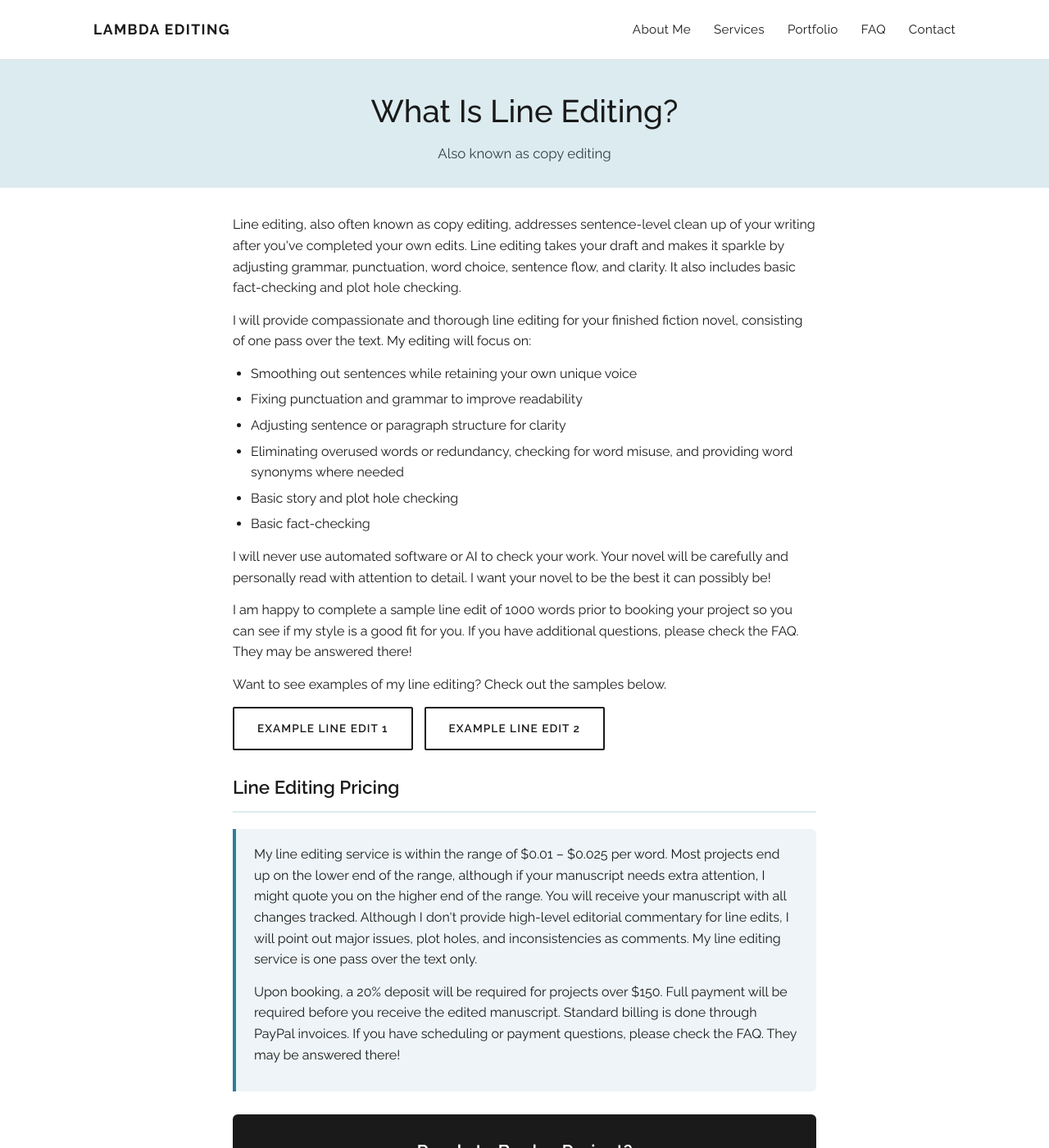
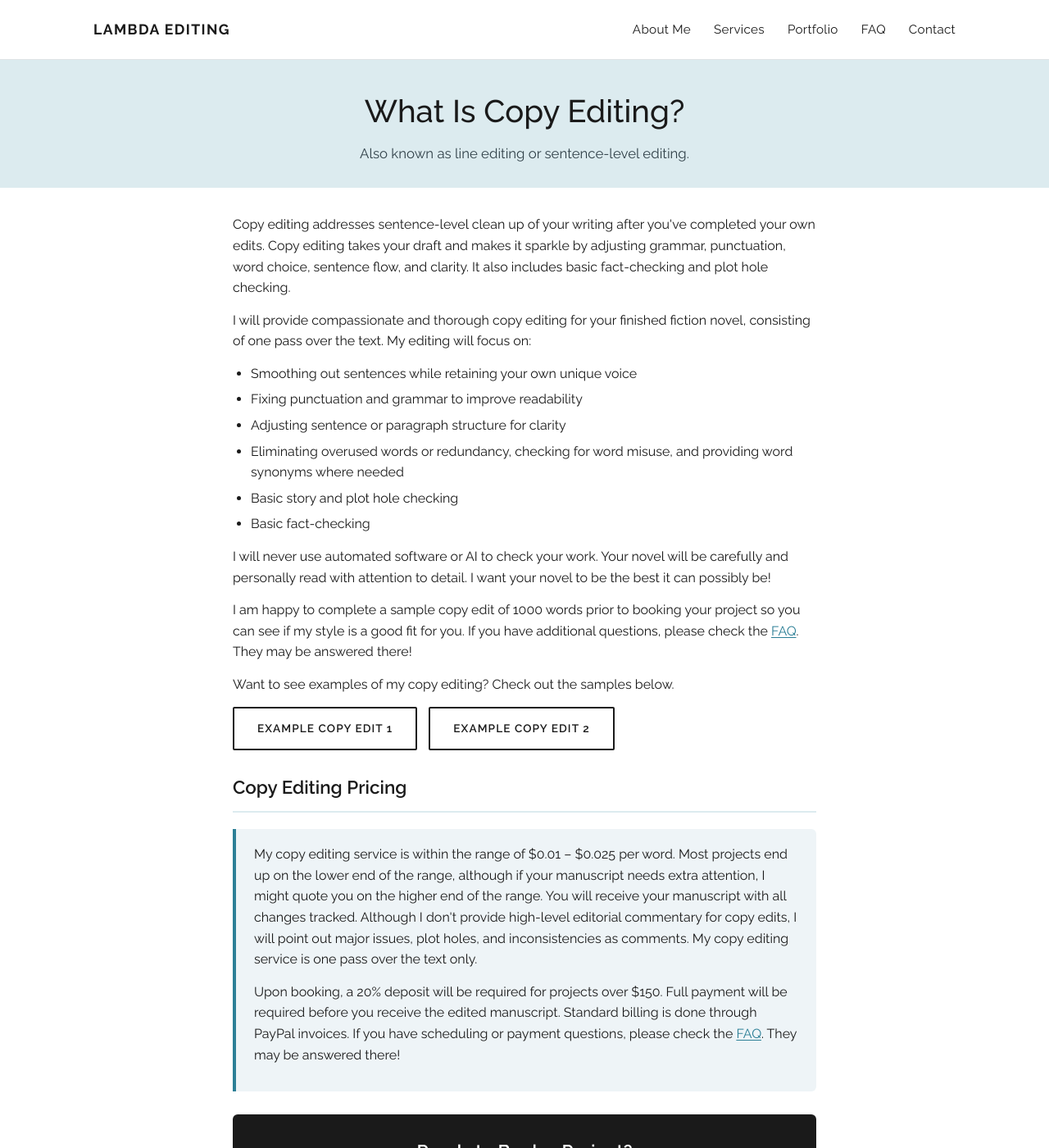
Before and after one commit to lambdaediting/lambdaediting.github.io, a Jekyll site: the page built from services/copy-editing.md, in a window 1280 px wide and 1400 px high. Shown: the whole window at 82% size. Built offline with Jekyll 4.4.1, drawn with Linux system fonts in a browser that asks for light colours.

Commit message:
Copy editing rewrite, subtitle polish, and visible inline links
Copy Editing page: replaces every "line editing" reference with "copy
editing" in the body copy, pricing, and sample-download buttons (and
renames the underlying PDFs so the downloaded filenames match), then
adds back a one-line "also known as line editing or sentence-level
editing" note in the subtitle for searchability.

Adds trailing periods to the Proofreading and Technical Editing page
subtitles for consistency.

Styles inline text links (LinkedIn, Podium Entertainment, terms of
service, FAQ cross-links, footer Privacy Policy, etc.) with a teal
underline so they read as clickable -- previously every link inherited
plain body text styling and was indistinguishable from surrounding
copy. Buttons and the white CTA-panel email links are explicitly
excluded so they keep their existing look.

Co-Authored-By: Claude Sonnet 5 <noreply@anthropic.com>

```diff
--- a/assets/css/style.css
+++ b/assets/css/style.css
@@ -246,7 +246,8 @@ h2.section-title {
   color: #5c747f;
   margin: 0;
 }
-.footer-meta a:hover { color: #2c7f96; text-decoration: underline; }
+.footer-meta a { text-decoration: underline; text-underline-offset: 2px; }
+.footer-meta a:hover { color: #2c7f96; }
 
 /* ---- Generic content page ---- */
 .page-hero {
@@ -280,6 +281,12 @@ h2.section-title {
 .page-content p { margin: 0 0 14px; }
 .page-content ul { margin: 0 0 14px; padding-left: 22px; }
 .page-content li { margin-bottom: 6px; }
+.page-content a:not(.btn) {
+  color: #2c7f96;
+  text-decoration: underline;
+  text-underline-offset: 2px;
+}
+.page-content a:not(.btn):hover { color: #1d505d; }
 .page-content .examples {
   display: flex;
   gap: 14px;
@@ -361,6 +368,12 @@ h2.section-title {
   margin: 0 0 6px;
 }
 .faq-item p { margin: 0; color: #243138; }
+.faq-item a {
+  color: #2c7f96;
+  text-decoration: underline;
+  text-underline-offset: 2px;
+}
+.faq-item a:hover { color: #1d505d; }
 
 /* ---- Responsive ---- */
 @media (max-width: 900px) {
--- a/services/copy-editing.md
+++ b/services/copy-editing.md
@@ -6,15 +6,15 @@ permalink: /services/copy-editing/
 
 <div class="page-hero">
   <div class="wrap">
-    <h1>What Is Line Editing?</h1>
-    <p class="subtitle">Also known as copy editing</p>
+    <h1>What Is Copy Editing?</h1>
+    <p class="subtitle">Also known as line editing or sentence-level editing.</p>
   </div>
 </div>
 
 <div class="page-content">
-  <p>Line editing, also often known as copy editing, addresses sentence-level clean up of your writing after you've completed your own edits. Line editing takes your draft and makes it sparkle by adjusting grammar, punctuation, word choice, sentence flow, and clarity. It also includes basic fact-checking and plot hole checking.</p>
+  <p>Copy editing addresses sentence-level clean up of your writing after you've completed your own edits. Copy editing takes your draft and makes it sparkle by adjusting grammar, punctuation, word choice, sentence flow, and clarity. It also includes basic fact-checking and plot hole checking.</p>
 
-  <p>I will provide compassionate and thorough line editing for your finished fiction novel, consisting of one pass over the text. My editing will focus on:</p>
+  <p>I will provide compassionate and thorough copy editing for your finished fiction novel, consisting of one pass over the text. My editing will focus on:</p>
 
   <ul>
     <li>Smoothing out sentences while retaining your own unique voice</li>
@@ -27,19 +27,19 @@ permalink: /services/copy-editing/
 
   <p>I will never use automated software or AI to check your work. Your novel will be carefully and personally read with attention to detail. I want your novel to be the best it can possibly be!</p>
 
-  <p>I am happy to complete a sample line edit of 1000 words prior to booking your project so you can see if my style is a good fit for you. If you have additional questions, please check the <a href="{{ '/faq/' | relative_url }}">FAQ</a>. They may be answered there!</p>
+  <p>I am happy to complete a sample copy edit of 1000 words prior to booking your project so you can see if my style is a good fit for you. If you have additional questions, please check the <a href="{{ '/faq/' | relative_url }}">FAQ</a>. They may be answered there!</p>
 
-  <p>Want to see examples of my line editing? Check out the samples below.</p>
+  <p>Want to see examples of my copy editing? Check out the samples below.</p>
 
   <div class="examples">
-    <a class="btn" href="{{ '/assets/files/example-line-edit-1.pdf' | relative_url }}" target="_blank" rel="noopener">Example Line Edit 1</a>
-    <a class="btn" href="{{ '/assets/files/example-line-edit-2.pdf' | relative_url }}" target="_blank" rel="noopener">Example Line Edit 2</a>
+    <a class="btn" href="{{ '/assets/files/example-copy-edit-1.pdf' | relative_url }}" target="_blank" rel="noopener">Example Copy Edit 1</a>
+    <a class="btn" href="{{ '/assets/files/example-copy-edit-2.pdf' | relative_url }}" target="_blank" rel="noopener">Example Copy Edit 2</a>
   </div>
 
-  <h2>Line Editing Pricing</h2>
+  <h2>Copy Editing Pricing</h2>
 
   <div class="pricing-box">
-    <p>My line editing service is within the range of $0.01 &ndash; $0.025 per word. Most projects end up on the lower end of the range, although if your manuscript needs extra attention, I might quote you on the higher end of the range. You will receive your manuscript with all changes tracked. Although I don't provide high-level editorial commentary for line edits, I will point out major issues, plot holes, and inconsistencies as comments. My line editing service is one pass over the text only.</p>
+    <p>My copy editing service is within the range of $0.01 &ndash; $0.025 per word. Most projects end up on the lower end of the range, although if your manuscript needs extra attention, I might quote you on the higher end of the range. You will receive your manuscript with all changes tracked. Although I don't provide high-level editorial commentary for copy edits, I will point out major issues, plot holes, and inconsistencies as comments. My copy editing service is one pass over the text only.</p>
 
     <p>Upon booking, a 20% deposit will be required for projects over $150. Full payment will be required before you receive the edited manuscript. Standard billing is done through PayPal invoices. If you have scheduling or payment questions, please check the <a href="{{ '/faq/' | relative_url }}">FAQ</a>. They may be answered there!</p>
   </div>
```
Also changed, not shown: services/proofreading.md (+1 -1 lines), services/technical-editing.md (+1 -1 lines), 4 other files.
